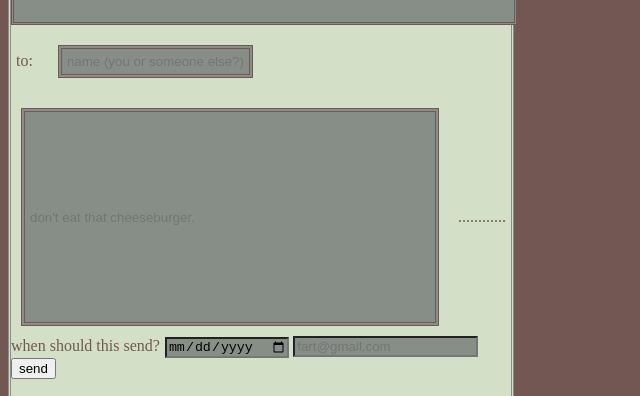
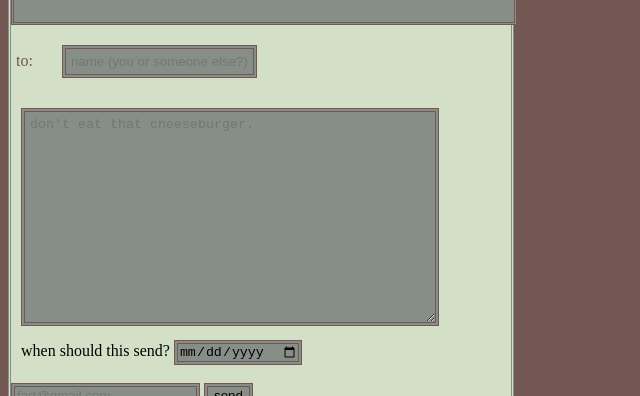
Before and after one commit to kastial/future-pad, a plain HTML site: page index.html in a window 1280 px wide. Shown: the part 92-488 px from the top of the page, without its empty margins (0-640 px from the left). Drawn offline with Linux system fonts and the light colour scheme.

Commit message:
Update index.html

```diff
--- a/index.html
+++ b/index.html
@@ -5,19 +5,27 @@
         <title>to the me of tomorrow</title>
 
     </head>
+    <!--contains entire notepad-->
     <body>
         <div id="main">
-            <div id="title-box">
+            <div id="title">
                 <h1> ... ˏˋ°•*⁀➷  futurepad </h1>
             </div>
-            <div id="text">
-                <label>to:</label><input class="writing" id="to"type="text" placeholder="name (you or someone else?)"></input><br>
-                <input class="writing" id="about" type="text-box" placeholder="don't eat that cheeseburger."></input>
-                <label>............ when should this send?</label><input class="writing" id="date" type="date"></input>
-                <input class="writing" type="email" placeholder="fart@gmail.com"></input<br
+
+            <!--where user puts name, note, & date to be sent-->
+            <form>
+            <div id="note-text">
+                <label>to:</label>
+                <input class="userinput" id="to"type="text" placeholder="name (you or someone else?)" required></input>
+                <br>
+                <textarea class="userinput" id="about" type="text-box" placeholder="don't eat that cheeseburger." required></textarea> <br>
+                <!--Add sticker choice later-->
+                <label> </label>when should this send? </label><input required class="userinput" id="date" type="date"></input><br><br>
+                <input class="userinput" type="email" placeholder="fart@gmail.com"></input<br
 
             </div>
-            <button type="submit">send</button>
+            <input id="send-button" class="userinput" type="submit" value="send">
+            </form>
             <div id="bottom">
                 <h1> 🃜 🃚 🃖 🃁 🂭 🂺 ࣭</h1>
 
@@ -53,21 +61,21 @@ h1 {
 
     }
 
-    #title-box {
+    #title {
         width: 500px;
         height: 100px;
         background-color: #878E88;
         border: double #725752 3px;
 
     }
-    .writing {
+    .userinput {
         background-color: #878E88;
+        border: double #725752 4px;
     }
     #to {
         padding: 5px;
         margin: 20px;
         background-color: #878E88;
-        border: double #725752 4px;
         color: #fef6c9;
     }
     #about {
@@ -76,11 +84,10 @@ h1 {
         width: 400px;
         height: 200px;
         background-color: #878E88;
-        border: double #725752 4px;
         color: #fef6c9;
 
     }
-     #text {
+     #note-text {
          width: 500px;
          height: 320px;
      }
@@ -99,6 +106,15 @@ h1 {
     }
     h1:hover {
         color: white;
+        transition: ease-in-out 2s;
+    }
+    .userinput:hover {
+        color: white;
+        transition: ease-in-out 2s;
+    }
+    #send-button:hover {
+        background-color; white;
+        transition: ease-in-out 1s;
     }
 
 
```
